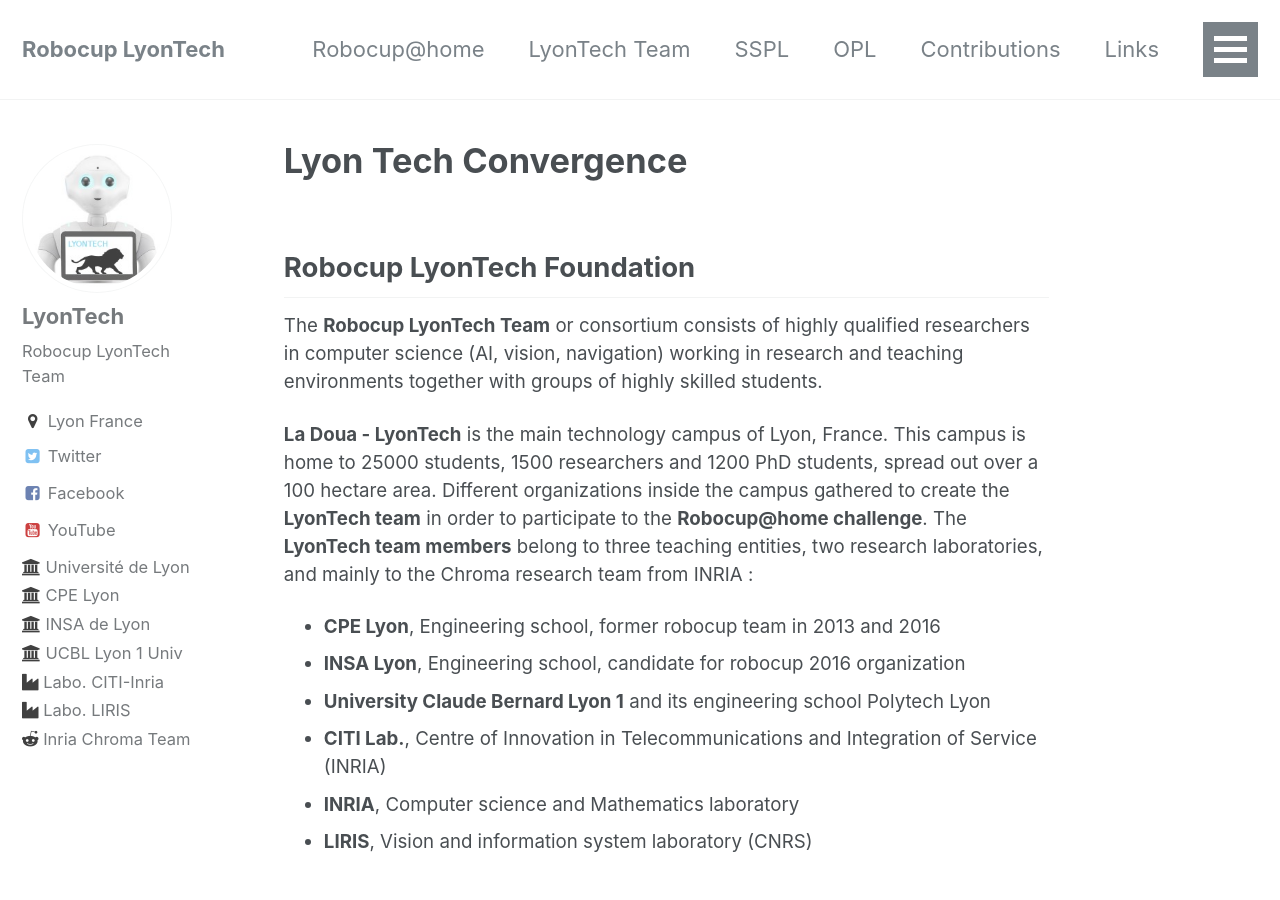
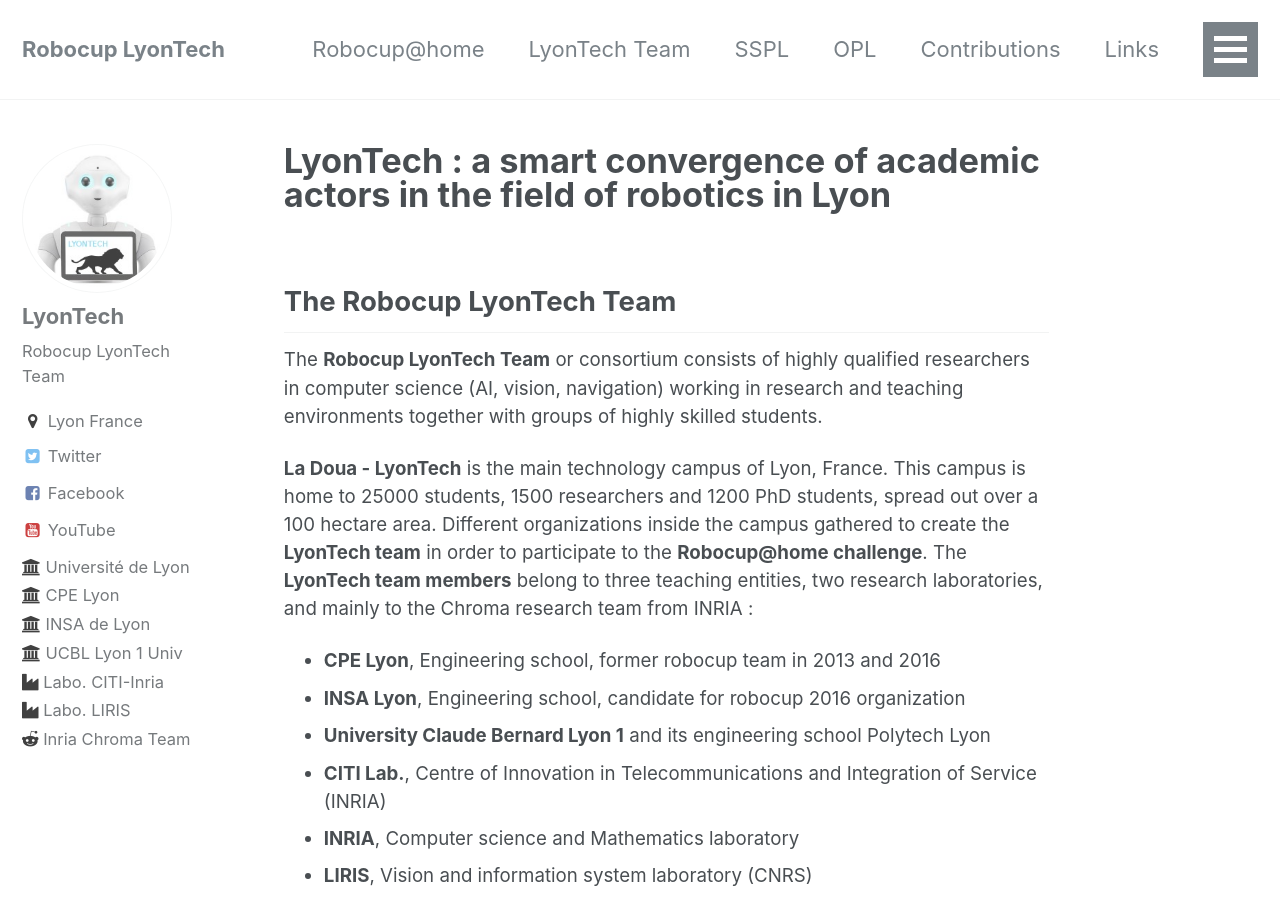
Before and after one commit to Robocup-Lyontech/Robocup-Lyontech.github.io, a Jekyll site: the page built from _pages/lyontech_team.md, in a window 1280 px wide and 900 px high. Built offline with Jekyll 4.4.1, drawn with Linux system fonts in a browser that asks for light colours.

Commit message:
robocup_lyontech to lyontech_team

```diff
--- a/_data/navigation.yml
+++ b/_data/navigation.yml
@@ -3,15 +3,15 @@
   - title: "Robocup@home"
     url: /robocup_home
   - title: "LyonTech Team"
-    url: /robocup_lyontech/
+    url: /lyontech_team/
   # - title: "Staff"
   #  url: /staff/
   #- title: "Approach"
   #  url: /approach/
   - title: "SSPL"
-    url: /sspl
+    url: /sspl/
   - title: "OPL"
-    url: /opl
+    url: /opl/
   - title: "Contributions"
     url: /contribution/
   - title: "Links"
--- a/_pages/robocup_lyontech.md
+++ b/_pages/lyontech_team.md
@@ -1,8 +1,8 @@
 ---
-permalink: /robocup_lyontech/
-title: "Lyon Tech Convergence"
+permalink: /lyontech_team/
+title: "LyonTech : a smart convergence of academic actors in the field of robotics in Lyon"
 ---
-## Robocup LyonTech Foundation
+## The Robocup LyonTech Team
 
 The **Robocup LyonTech Team** or  consortium consists of highly qualified researchers in computer science (AI, vision, navigation) working in research and teaching environments together with groups of highly skilled students.
 
@@ -46,7 +46,7 @@
 
 - [**Raphael Leber**](https://m0rph03nix.github.io) (**team leader**) is an assistant professor at [CPE Lyon](https://www.cpe.fr) (Engineering School) since 2014. He develops robotic platorms and teaches in the "service robotics" major. Before working as an academic, he gained a relevant experience in a [Korean robotic laboratory](http://irl.postech.ac.kr), in a [former french robotic company](https://www.ald.softbankrobotics.com/en) and in a [company specialized in embedded systems](https://www.viveris.fr/index.php/viveris-technologies.html) (R&D and then R&I). He holds a Master’s Degree in Embedded Electronics from the University of Technology of Belfort-Montbéliard, 2010.
 
-**Sébastien ALTOUNIAN** is a final year student at [CPE Lyon](https://www.cpe.fr) (engineering school). He combines skills in mechatronics: mechanics (modelling and 3D printing), electronics and embedded systems, robotic integration tools (ROS), high-level development (web) and various craft skills (carpentry, metallurgy, automotive mechanics...). Curious, proactive, eager to learn, he also completed a double degree at [emlyon business school](https://www.em-lyon.com) in strategy and innovation management. He therefore has a hybrid profile of engineer-technician-manager-maker. He created the makerspace IDIoTsLab, a collaborative design and prototyping workshop.
+- **Sébastien ALTOUNIAN** is a final year student at [CPE Lyon](https://www.cpe.fr) (engineering school). He combines skills in mechatronics: mechanics (modelling and 3D printing), electronics and embedded systems, robotic integration tools (ROS), high-level development (web) and various craft skills (carpentry, metallurgy, automotive mechanics...). Curious, proactive, eager to learn, he also completed a double degree at [emlyon business school](https://www.em-lyon.com) in strategy and innovation management. He therefore has a hybrid profile of engineer-technician-manager-maker. He created the makerspace IDIoTsLab, a collaborative design and prototyping workshop.
 
 - [**Fabrice Jumel**](https://fabricejumel.github.io/) (team leader in 2018) is assistant professor in [CPE Lyon](https://www.cpe.fr) (Engineering School). He is at the head of the "service robotics" major. He is a member of the [CHROMA INRIA](https://team.inria.fr/chroma/en/)  team of the [CITI Lab](http://www.citi-lab.fr/)  (Cooperative and Human-aware Robot Navigation in Dynamic Environments). He likes [Robocup](http://www.robocup.org/) and Robocup like competitions. He was previously the team leader of a [robocup@home team](http://cpe-dev.fr/robotcup/) and was previously the team leader of a robocup@work one. He's more precisely involved in social navigation, fleet of robots, robot assistant for elder or disease peoples.
 
```
